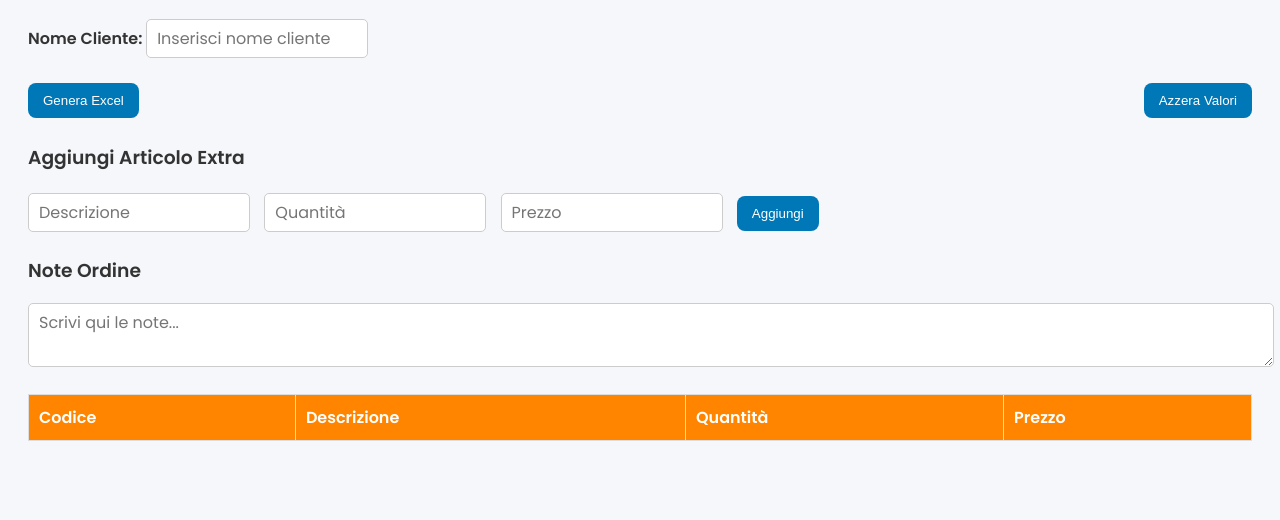
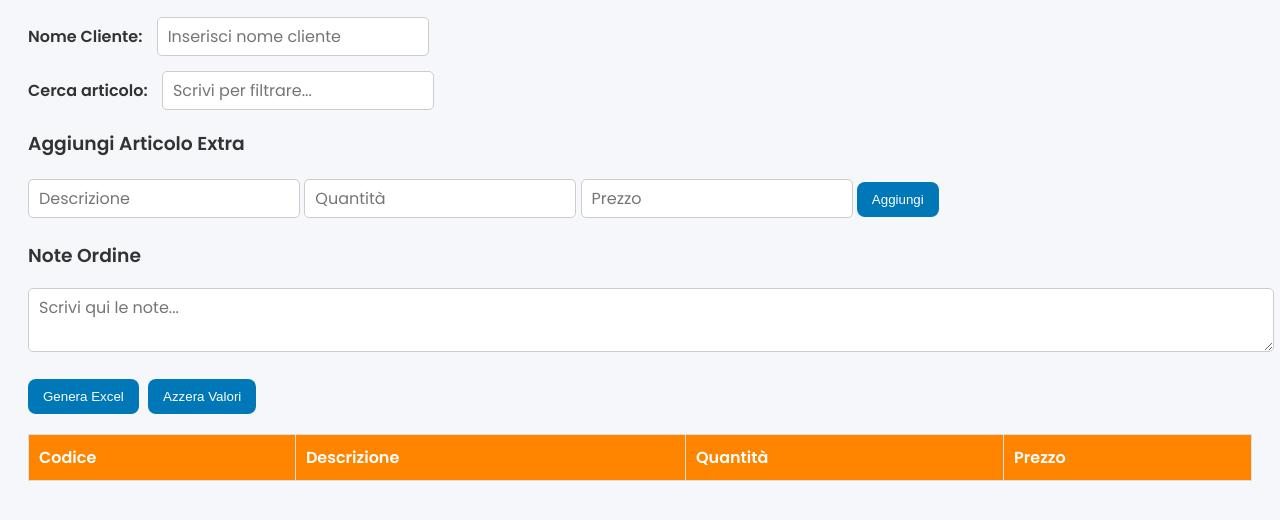
Before and after one commit to mosynaa/cil, a plain HTML site: page index.html in a window 1280 px wide. Shown: the part 100-620 px from the top of the page. Drawn offline with Linux system fonts and the light colour scheme; no server answers.

Commit message:
Update index.html

```diff
--- a/index.html
+++ b/index.html
@@ -2,7 +2,7 @@
 <html lang="it">
 <head>
   <meta charset="UTF-8" />
-  <meta name="viewport" content="width=device-width, initial-scale=1.0" />
+  <meta name="viewport" content="width=device-width, initial-scale=1" />
   <title>Gestione Ordini</title>
   <link href="https://fonts.googleapis.com/css2?family=Poppins:wght@400;600&display=swap" rel="stylesheet" />
   <script src="https://cdnjs.cloudflare.com/ajax/libs/xlsx/0.18.5/xlsx.full.min.js"></script>
@@ -16,13 +16,32 @@
     h1 {
       text-align: center;
       color: #0077b6;
+      margin-bottom: 20px;
     }
-    .top-buttons {
-      display: flex;
-      justify-content: space-between;
-      margin-bottom: 20px;
-      flex-wrap: wrap;
-      gap: 10px;
+    .client-name, .search-bar, .extra-article, .notes, .top-buttons {
+      margin-bottom: 15px;
+    }
+    label {
+      font-weight: 600;
+      margin-right: 10px;
+    }
+    input[type="text"], textarea {
+      padding: 6px 10px;
+      border-radius: 5px;
+      border: 1px solid #ccc;
+      font-size: 16px;
+      font-family: 'Poppins', sans-serif;
+    }
+    input[type="text"] {
+      width: 250px;
+      max-width: 100%;
+    }
+    textarea {
+      width: 100%;
+      font-size: 16px;
+      font-family: 'Poppins', sans-serif;
+      resize: vertical;
+      min-height: 50px;
     }
     button {
       background-color: #0077b6;
@@ -31,32 +50,10 @@
       padding: 10px 15px;
       border-radius: 8px;
       cursor: pointer;
-      margin: 5px 0;
-      flex-shrink: 0;
+      margin: 5px 5px 5px 0;
     }
     button:hover {
       background-color: #023e8a;
-    }
-    .extra-article, .notes, .client-name {
-      margin-bottom: 20px;
-    }
-    input[type="text"], textarea {
-      padding: 6px 10px;
-      border-radius: 5px;
-      border: 1px solid #ccc;
-      font-size: 16px;
-      font-family: 'Poppins', sans-serif;
-    }
-    .extra-article input, .client-name input {
-      margin-right: 10px;
-      width: 200px;
-      max-width: 100%;
-    }
-    textarea {
-      width: 100%;
-      font-size: 16px;
-      font-family: 'Poppins', sans-serif;
-      resize: vertical;
     }
     table {
       width: 100%;
@@ -76,17 +73,21 @@
       width: 80%;
       padding: 5px;
       font-size: 14px;
+      font-family: 'Poppins', sans-serif;
     }
     @media (max-width: 600px) {
-      table, th, td {
-        font-size: 14px;
-      }
-      .extra-article input, .client-name input {
+      input[type="text"] {
         width: 100%;
         margin-bottom: 8px;
       }
       .top-buttons {
+        display: flex;
         flex-direction: column;
+        gap: 10px;
+      }
+      button {
+        width: 100%;
+        margin: 0 0 10px 0;
       }
     }
   </style>
@@ -95,13 +96,13 @@
   <h1>Gestione Ordini</h1>
 
   <div class="client-name">
-    <label for="clientName" style="font-weight:600;">Nome Cliente: </label>
+    <label for="clientName">Nome Cliente:</label>
     <input type="text" id="clientName" placeholder="Inserisci nome cliente" />
   </div>
 
-  <div class="top-buttons">
-    <button onclick="generateExcel()">Genera Excel</button>
-    <button onclick="resetValues()">Azzera Valori</button>
+  <div class="search-bar">
+    <label for="searchInput">Cerca articolo:</label>
+    <input type="text" id="searchInput" placeholder="Scrivi per filtrare..." oninput="filterTable()" />
   </div>
 
   <div class="extra-article">
@@ -114,7 +115,12 @@
 
   <div class="notes">
     <h3>Note Ordine</h3>
-    <textarea id="noteField" rows="2" placeholder="Scrivi qui le note..."></textarea>
+    <textarea id="noteField" placeholder="Scrivi qui le note..."></textarea>
+  </div>
+
+  <div class="top-buttons">
+    <button onclick="generateExcel()">Genera Excel</button>
+    <button onclick="resetValues()">Azzera Valori</button>
   </div>
 
   <table id="orderTable">
@@ -148,6 +154,7 @@
       tableBody.innerHTML = '';
       data.forEach((item, index) => {
         const row = document.createElement('tr');
+        row.dataset.index = index;
         row.innerHTML = `
           <td>${item.codice || ''}</td>
           <td>${item.descrizione || ''}</td>
@@ -189,6 +196,20 @@
       renderTable();
       document.getElementById('noteField').value = '';
       document.getElementById('clientName').value = '';
+      document.getElementById('searchInput').value = '';
+    }
+
+    function filterTable() {
+      const filter = document.getElementById('searchInput').value.toLowerCase();
+      const tableBody = document.getElementById('tableBody');
+      tableBody.querySelectorAll('tr').forEach(row => {
+        const descr = row.cells[1].textContent.toLowerCase();
+        if (descr.includes(filter)) {
+          row.style.display = '';
+        } else {
+          row.style.display = 'none';
+        }
+      });
     }
 
     function generateExcel() {
@@ -197,7 +218,6 @@
       const clientName = document.getElementById('clientName').value.trim();
       const note = document.getElementById('noteField').value.trim();
 
-      // Preparo i dati per Excel
       const wsData = [];
 
       // Riga intestazione con nome cliente
@@ -209,7 +229,6 @@
       // Intestazione tabella
       wsData.push(['Codice', 'Descrizione', 'Quantità', 'Prezzo']);
 
-      // Dati tabella
       data.forEach(item => {
         let qty = item.qty || '';
         // Se quantità è solo numero (no lettere), aggiungo "CT"
@@ -220,7 +239,6 @@
         wsData.push([item.codice, item.descrizione, qty, price]);
       });
 
-      // Riga vuota e note
       if (note) {
         wsData.push([]);
         wsData.push(['Note:', note]);
```
